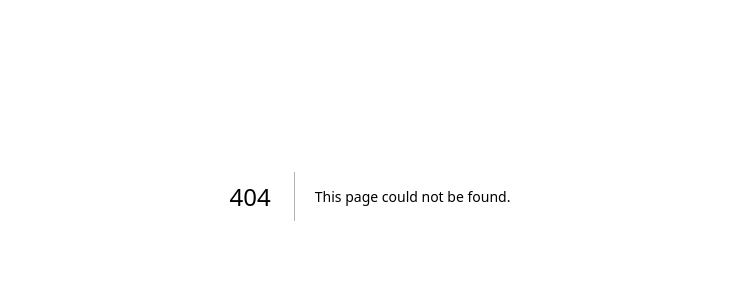
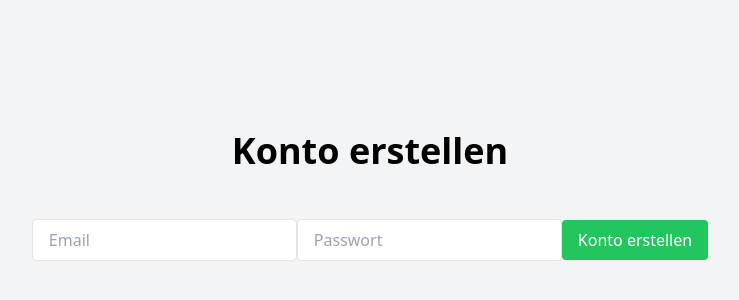
Before and after one commit to KemalImr/coinjournal, a Next.js app: page /register in a window 1280 px wide. Before the commit this address had no page. Shown: the part 204-504 px from the top of the page, without its empty margins (270-1009 px from the left). Built offline with nearby package versions, Linux system fonts and the light colour scheme.

Commit message:
zwischenstand

```diff
--- /dev/null
+++ b/src/app/login/page.tsx
@@ -0,0 +1,27 @@
+// src/app/login/page.tsx
+"use client";
+
+const LoginPage = () => {
+  return (
+    <div className="flex flex-col items-center justify-center min-h-screen bg-gray-100">
+      <h1 className="text-4xl font-bold mb-8">Anmelden</h1>
+      <form className="space-y-4">
+        <input
+          type="email"
+          placeholder="Email"
+          className="px-4 py-2 border rounded"
+        />
+        <input
+          type="password"
+          placeholder="Passwort"
+          className="px-4 py-2 border rounded"
+        />
+        <button className="px-4 py-2 bg-blue-500 text-white rounded hover:bg-blue-700">
+          Anmelden
+        </button>
+      </form>
+    </div>
+  );
+};
+
+export default LoginPage;
--- /dev/null
+++ b/src/app/register/page.tsx
@@ -0,0 +1,27 @@
+// src/app/register/page.tsx
+"use client";
+
+const RegisterPage = () => {
+  return (
+    <div className="flex flex-col items-center justify-center min-h-screen bg-gray-100">
+      <h1 className="text-4xl font-bold mb-8">Konto erstellen</h1>
+      <form className="space-y-4">
+        <input
+          type="email"
+          placeholder="Email"
+          className="px-4 py-2 border rounded"
+        />
+        <input
+          type="password"
+          placeholder="Passwort"
+          className="px-4 py-2 border rounded"
+        />
+        <button className="px-4 py-2 bg-green-500 text-white rounded hover:bg-green-700">
+          Konto erstellen
+        </button>
+      </form>
+    </div>
+  );
+};
+
+export default RegisterPage;
--- /dev/null
+++ b/src/app/welcome/page.tsx
@@ -0,0 +1,26 @@
+// src/app/welcome/page.tsx
+"use client";
+
+import Link from 'next/link';
+
+const WelcomePage = () => {
+  return (
+    <div className="flex flex-col items-center justify-center min-h-screen bg-gray-100">
+      <h1 className="text-4xl font-bold mb-8">Willkommen bei CoinJournal</h1>
+      <div className="space-y-4">
+        <Link href="/login">
+          <a className="px-4 py-2 bg-blue-500 text-white rounded hover:bg-blue-700">
+            Anmelden
+          </a>
+        </Link>
+        <Link href="/register">
+          <a className="px-4 py-2 bg-green-500 text-white rounded hover:bg-green-700">
+            Konto erstellen
+          </a>
+        </Link>
+      </div>
+    </div>
+  );
+};
+
+export default WelcomePage;
```
